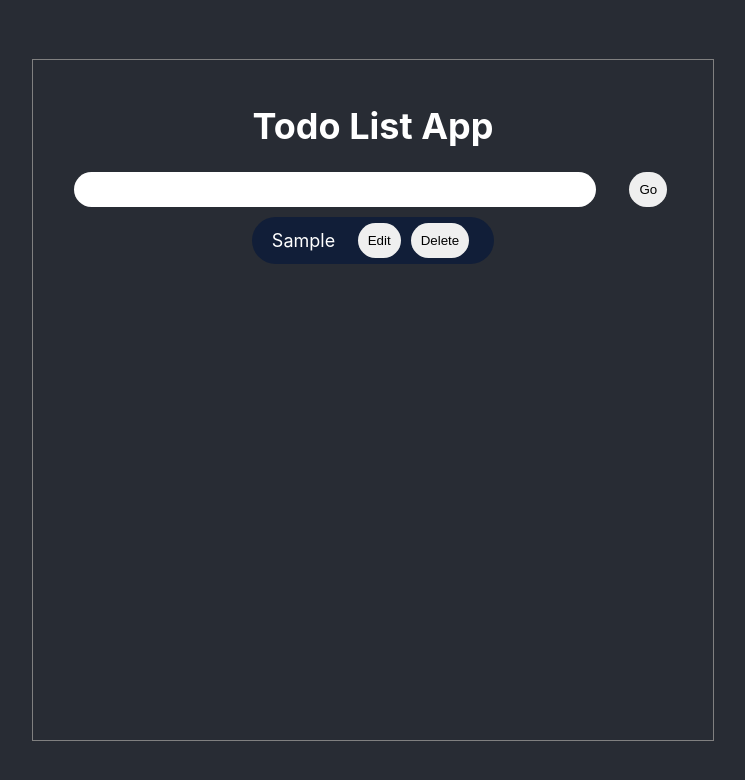
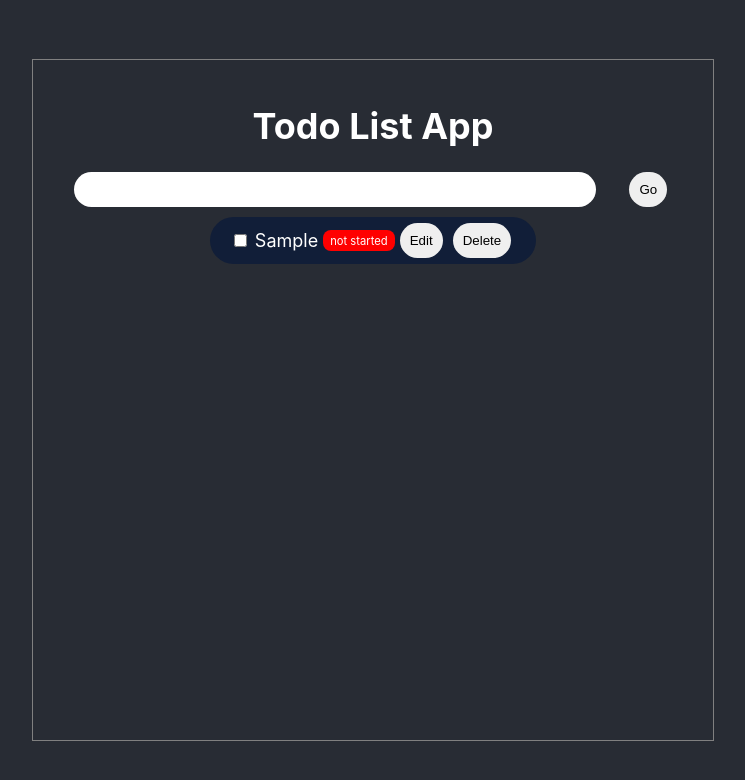
Before and after one commit to okekevicktur/todo-app, a React (Create React App) app: page / in a window 1280 px wide. Both pictures are taken after typing "Sample" into the empty fields and a click on the button "Go". Shown: the top 780 px of the page, without its empty margins (267-1012 px from the left). Built offline with nearby package versions, Linux system fonts and the light colour scheme.

Commit message:
todo update 2

```diff
--- a/src/App.css
+++ b/src/App.css
@@ -34,7 +34,7 @@
   justify-content: space-around;
   width: 98%;
 }
-input {
+input:not(.checkBox) {
   width: 80%;
   padding: 10px;
   border-radius: 20px;
@@ -66,4 +66,23 @@ button {
 }
 .todoText {
   flex: 1;
+  margin: 0 5px;
 }
+.todoStatus {
+  display: flex;
+  padding: 3px;
+  height: 15px;
+  width: 25%;
+  align-items: center;
+  text-align: center;
+  justify-content: center;
+  border-radius: 8px;
+  font-size: 0.7rem;
+  background-color: red;
+}
+.completed .todoStatus {
+  background-color: green;
+}
+.completed .todoText {
+  text-decoration: line-through;
+}
--- a/src/App.js
+++ b/src/App.js
@@ -6,7 +6,7 @@ const App = () => {
   const [todo, setTodo] = useState("");
   const [todos, setTodos] = useState([]);
   const [editId, setEditId] = useState(0);
-
+  const [checkId, setCheckId] = useState(0);
 
   const handleSubmit = (e) => {
     e.preventDefault();
@@ -15,24 +15,40 @@ const App = () => {
       const editTodo= todos.find((i)=>i.id === editId);
       const updatedTodos=todos.map((t)=>
         t.id === editTodo.id
-        ? (t = { id: t.id, todo})
-        : { id: t.id, todo:t.todo }
+        ? (t = { id: t.id, todo, status: t.status})
+        : {...t}
         );
-
+        // { id: t.id, todo:t.todo }
         setTodos(updatedTodos);
         setEditId(0);
         setTodo("");
+        if(checkId){
+          //handle check
+        }
         return;
     }
 
     if (todo !== '') {
-      setTodos([{id: `${todo}-${Date.now()}` , todo}, ...todos])
+      setTodos([{id: `${todo}-${Date.now()}`, todo, status:"not started"}, ...todos])
       setTodo("");
     }
   };
   const handleDelete = (id) => {
     const delTodos = todos.filter((to)=>to.id !== id);
     setTodos([...delTodos]);
+  };
+  const handleCheck = (id) => {
+    const checkedTodo = todos.find((t)=>t.id === id);
+    const updatedTodos=todos.map((t)=>
+     {
+       if(t.id === id){
+        return {...t, status: checkedTodo.status === "completed" ? "not started" :"completed"};
+     } else {
+        return {...t };
+      }
+    });
+    setCheckId(checkedTodo);
+    setTodos(updatedTodos);
   };
 
   const handleEdit = (id) => {
@@ -53,8 +69,10 @@ const App = () => {
         </form>
         <ul className="allTodos">
           {todos.map((t) => (
-              <li className="singleTodo">
+              <li className={`singleTodo ${t.status}`} key={t.id}>
+              <input onClick={()=>handleCheck(t.id)} type="checkbox" className="checkBox" checked={t.status ==="completed"} readOnly></input>
               <span className="todoText" key={t.id} >{t.todo}</span>
+              <span className="todoStatus">{t.status}</span>
               <button onClick={()=>handleEdit(t.id)}>Edit</button>
               <button onClick={()=>handleDelete(t.id)}>Delete</button>
               </li>
```
